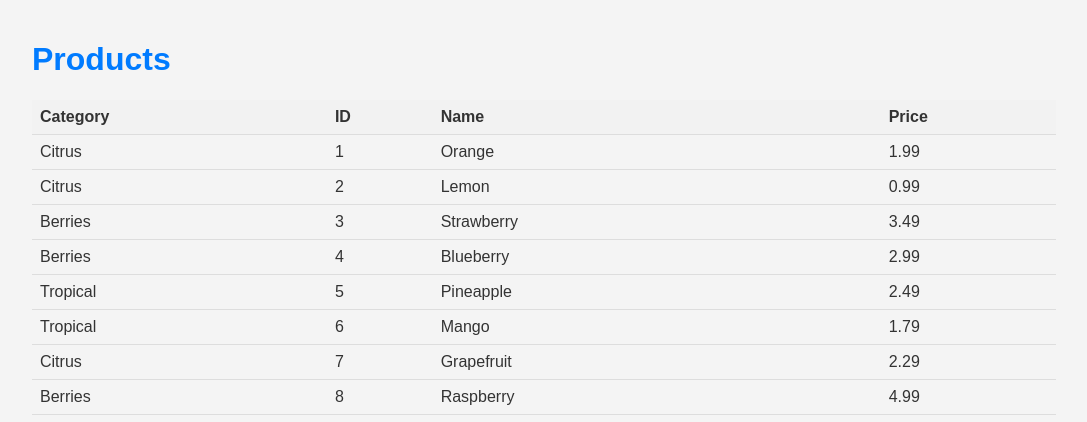
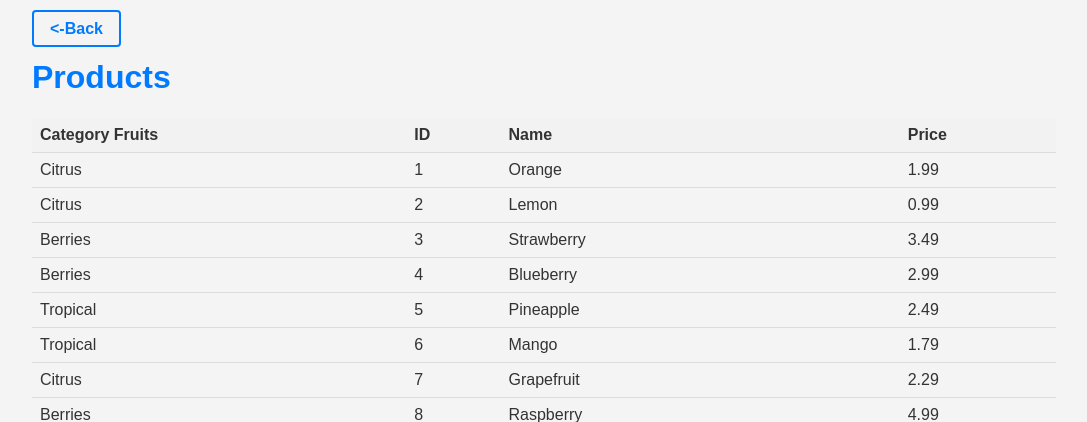
Before and after one commit to Tanvir-yzu/Fruits-app, a Flask app: page /product in a window 1280 px wide. Shown: the top 422 px of the page, without its empty margins (96-1183 px from the left). Run offline with Flask 3, Linux system fonts and the light colour scheme.

Commit message:
Add files via upload

```diff
--- a/templates/base.html
+++ b/templates/base.html
@@ -45,9 +45,9 @@
 </head>
 <body>
     <div class="container">
-        <h1>Welcome to Our Website</h1>
-        <p>This is a simple home page created using HTML.</p>
+        <h1>Welcome to Our Fruits Website</h1>
         <p>Feel free to explore!</p>
+    </br>
         <a href="/product">View Products</a>
         <a href="/search">Search Products</a>
     </div>
--- a/templates/product.html
+++ b/templates/product.html
@@ -1,7 +1,7 @@
 <html lang="en">
   <head>
-    <meta charset="UTF-8">
-    <meta name="viewport" content="width=device-width, initial-scale=1.0">
+    <meta charset="UTF-8" />
+    <meta name="viewport" content="width=device-width, initial-scale=1.0" />
     <title>Products</title>
     <style>
       body {
@@ -24,7 +24,8 @@
         border-collapse: collapse;
         margin-top: 20px;
       }
-        th, td {
+      th,
+      td {
         padding: 8px;
         border-bottom: 1px solid #ddd;
         text-align: left;
@@ -32,30 +33,45 @@
       th {
         background-color: #f2f2f2;
       }
+      a {
+        text-decoration: none;
+        color: #007bff;
+        font-weight: bold;
+        padding: 8px 16px;
+        border: 2px solid #007bff;
+        border-radius: 4px;
+        margin-right: 10px;
+        transition: background-color 0.3s, color 0.3s, border-color 0.3s;
+    }
+    a:hover {
+        background-color: #007bff;
+        color: #fff;
+    }
     </style>
   </head>
   <body>
     <div class="container">
+      <a href="/"><-Back</a>
       <h1>Products</h1>
       <table id="productTable">
         <tr>
-                <th>Category</th>
+          <th>Category Fruits</th>
           <th>ID</th>
           <th>Name</th>
-                <th>Price</th>
+          <th>Price </th>
         </tr>
       </table>
     </div>
 
     <script>
       // Fetch product data from Flask API endpoint
-        fetch('/products')
-            .then(response => response.json())
-            .then(data => {
-                const productTable = document.getElementById('productTable');
+      fetch("/products")
+        .then((response) => response.json())
+        .then((data) => {
+          const productTable = document.getElementById("productTable");
 
           // Iterate through each product and create table rows
-                data.products.forEach(product => {
+          data.products.forEach((product) => {
             const row = productTable.insertRow();
             const categoryCell = row.insertCell(0);
             const idCell = row.insertCell(1);
@@ -68,8 +84,8 @@
             priceCell.textContent = product.price;
           });
         })
-            .catch(error => {
-                console.error('Error:', error);
+        .catch((error) => {
+          console.error("Error:", error);
         });
     </script>
   </body>
```
Also changed, not shown: templates/search_results.html (+17 -2 lines). Lines whose indentation alone changed are shown as unchanged.
